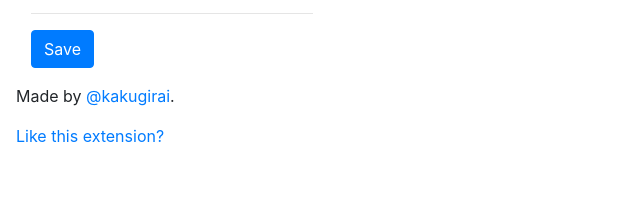
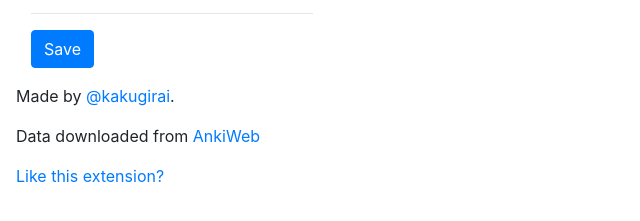
Before and after one commit to kakugirai/wordy-chrome, a browser extension: page options.html in a window 1280 px wide. Shown: the part 103-324 px from the top of the page, without its empty margins (0-640 px from the left). Drawn offline with Linux system fonts and the light colour scheme.

Commit message:
modify options.html

```diff
--- a/options.html
+++ b/options.html
@@ -22,6 +22,7 @@
       <button type="submit" id="save" class="btn btn-primary">Save</button>
     </div>
     <p>Made by <a href="https://twitter.com/kakugirai">@kakugirai</a>.</p>
+    <p>Data downloaded from <a href="https://ankiweb.net/shared/info/1696628291">AnkiWeb</a></p>
     <p><a href="https://www.paypal.me/kakugirai">Like this extension?</a></p>
   </div>
   <script src="options.js"></script>
```
